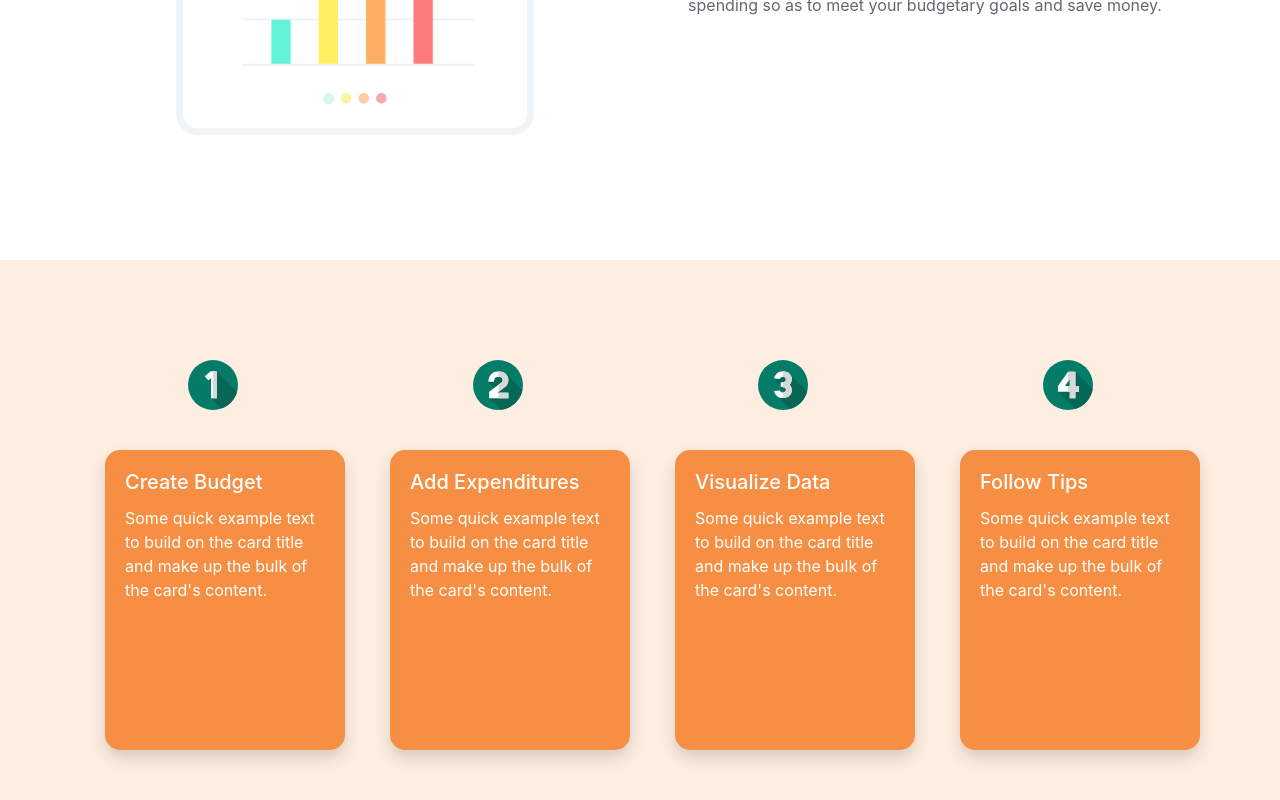
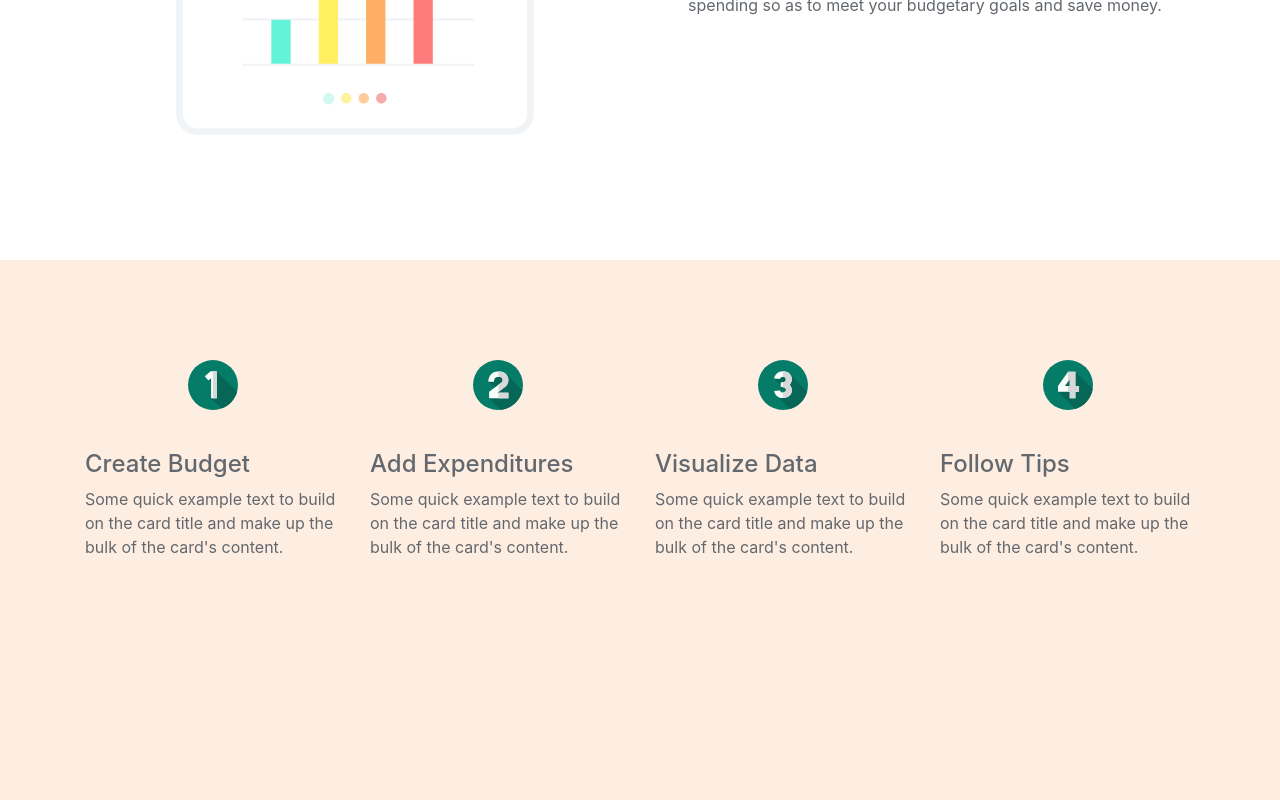
Before and after one commit to Jordan-Rob/FinMate-FE, a React (Create React App) app: page / in a window 1280 px wide. Shown: the part 1676-2476 px from the top of the page. Built offline with nearby package versions, Linux system fonts and the light colour scheme.

Commit message:
adjusting 4th home section

```diff
--- a/src/components/Home.js
+++ b/src/components/Home.js
@@ -139,57 +139,49 @@ const Home = () => {
                             <div style={{ textAlign:"center", marginBottom:"40px"  }}>
                                 <img style={{ height:"50px" }} src={One} />
                             </div>
-                            <Card className="shadow" style={{ border:'none', height:'300px', width:'240px', marginLeft:'20px', borderRadius:'15px', background:'#F68F43', color:'#fff' }}>
-                                <Card.Body>
-                                    <Card.Title>Create Budget</Card.Title>
-                                    <Card.Text>
+                            <div>
+                            <h4>Create Budget</h4>
+                            <p>
                                 Some quick example text to build on the card title and make up the bulk of
                                 the card's content.
-                                    </Card.Text>
-                                </Card.Body>
-                            </Card>
+                            </p>
+                            </div>
                         </div>
                         <div className='col-md-3'>
                             <div style={{ textAlign:"center", marginBottom:"40px" }}>
                                 <img style={{ height:"50px" }} src={Two} />
                             </div>
-                            <Card className="shadow" style={{ border:'none', height:'300px', width:'240px', marginLeft:'20px', borderRadius:'15px', background:'#F68F43', color:'#fff' }}>
-                                <Card.Body>
-                                    <Card.Title>Add Expenditures</Card.Title>
-                                    <Card.Text>
+                            <div>
+                                <h4>Add Expenditures</h4>
+                                <p>
                                    Some quick example text to build on the card title and make up the bulk of
                                    the card's content.
-                                    </Card.Text>
-                                </Card.Body>
-                            </Card>
+                                </p>
+                            </div>
                         </div>
                         <div className='col-md-3'>
                             <div style={{ textAlign:"center", marginBottom:"40px" }}>
                                 <img style={{ height:"50px" }} src={Three} />
                             </div>
-                            <Card className="shadow" style={{ border:'none', height:'300px', width:'240px', marginLeft:'20px', borderRadius:'15px', background:'#F68F43', color:'#fff' }}>
-                                <Card.Body>
-                                    <Card.Title>Visualize Data</Card.Title>
-                                    <Card.Text>
+                            <div>
+                                <h4>Visualize Data</h4>
+                                <p>
                                     Some quick example text to build on the card title and make up the bulk of
                                     the card's content.
-                                    </Card.Text>
-                                </Card.Body>
-                            </Card>
+                                </p>
+                            </div>
                         </div>
                         <div className='col-md-3'>
                             <div style={{ textAlign:"center", marginBottom:"40px" }}>
                                 <img style={{ height:"50px" }} src={Four} />
                             </div>
-                            <Card className="shadow" style={{ border:'none', height:'300px', width:'240px', marginLeft:'20px', borderRadius:'15px', background:'#F68F43', color:'#fff' }}>
-                                <Card.Body>
-                                    <Card.Title>Follow Tips</Card.Title>
-                                    <Card.Text>
+                            <div>
+                                <h4>Follow Tips</h4>
+                                <p>
                                     Some quick example text to build on the card title and make up the bulk of
                                     the card's content.
-                                    </Card.Text>
-                                </Card.Body>
-                            </Card>
+                                </p>
+                            </div>
                         </div>
                     </div>
                 </div>
```
Lines whose indentation alone changed are shown as unchanged.
